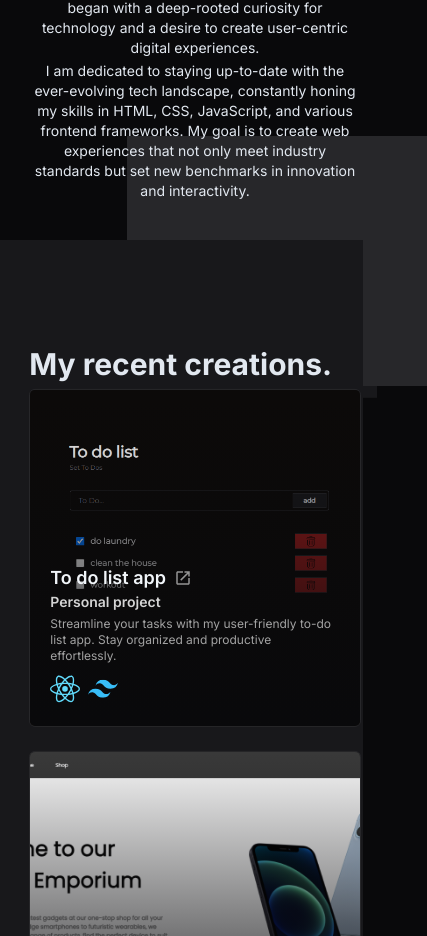
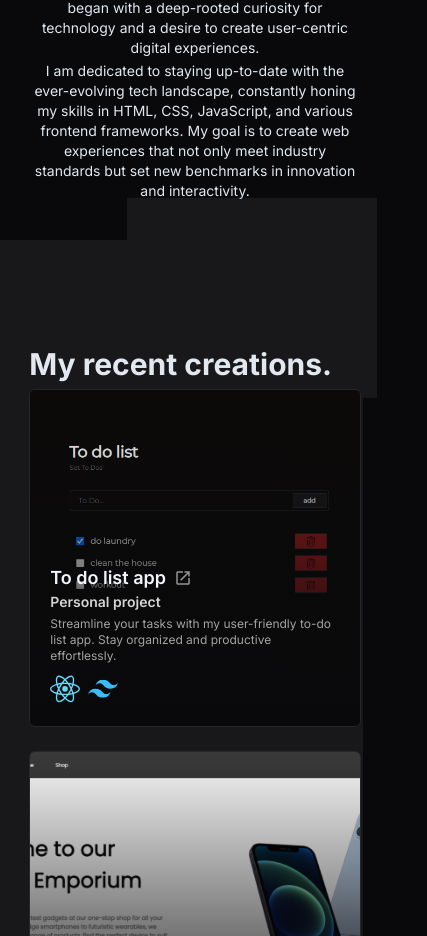
Before and after one commit to aeonzz/my_portfolio, a Next.js app: page / in a window 390 px wide. Shown: the part 1298-2234 px from the top of the page, 427 px wide, since content can reach past the window. Built offline with nearby package versions, Linux system fonts and the light colour scheme.

Commit message:
fixed scroll

```diff
--- a/app/Portfolio.jsx
+++ b/app/Portfolio.jsx
@@ -5,8 +5,8 @@ const Portfolio = () => {
   return (
     <section id='portfolio' className='h-auto md:py-60 py-32 relative overflow-visible'>
       <div className='absolute -left-[20%] top-16 h-[700px] w-[400px] bg-zinc-900'></div>
-      <div className='absolute -right-[20%] -z-10 -top-10 h-[250px] w-[300px] bg-zinc-800 bg-zinc'></div>
-      <div data-scroll data-scroll-speed="-0.05" className='absolute -right-[5%] -z-20 top-16 h-[200px] w-[250px] bg-zinc-900 bg-zinc bo'></div>
+      <div className='lg:block hidden absolute -right-[16%] -z-10 -top-10 h-[250px] w-[300px] bg-zinc-800 bg-zinc'></div>
+      <div data-scroll data-scroll-speed="-0.05" className='absolute -right-[5%] -z-20 top-16 h-[200px] w-[250px] bg-zinc-900 bg-zinc'></div>
       <h2 data-scroll data-scroll-speed="0.05" className='text-3xl font-bold text-slate-200'>My recent creations.</h2>
       <div data-scroll data-scroll-speed="0.02" className='grid grid-rows-auto md:grid-cols-2 grid-cols-1 gap-6 w-full md:h-[280px] h-[700px] mt-8'>
         {projects.map((project) => (
--- a/app/layout.js
+++ b/app/layout.js
@@ -13,10 +13,13 @@ export const metadata = {
 export default function RootLayout({ children }) {
   return (
     <html lang="en">
-      <body className={`${inter.className} bg-zinc-950 relative md:w-[75%] w-[85%] m-auto overflow-hidden`}>
-        <Navbar />
-        {children}
-        <Footer />
+      <body className={`${inter.className} bg-zinc-950 relative`}>
+        <div className='relative md:w-[75%] w-[85%] m-auto'>
+          <Navbar />
+          {children}
+          <Footer />
+
+        </div>
       </body>
     </html>
   )
--- a/app/page.js
+++ b/app/page.js
@@ -8,7 +8,8 @@ import Skills from './Skills';
 
 const Page = () => {
 
-  useEffect( () => {(
+  useEffect( () => {
+    (
       async () => {
           const LocomotiveScroll = (await import('locomotive-scroll')).default
           const locomotiveScroll = new LocomotiveScroll();
@@ -26,4 +27,4 @@ const Page = () => {
   )
 }
 
-export default Page
+export default Page;
```
Also changed, not shown: app/globals.css (line endings or trailing spaces).
